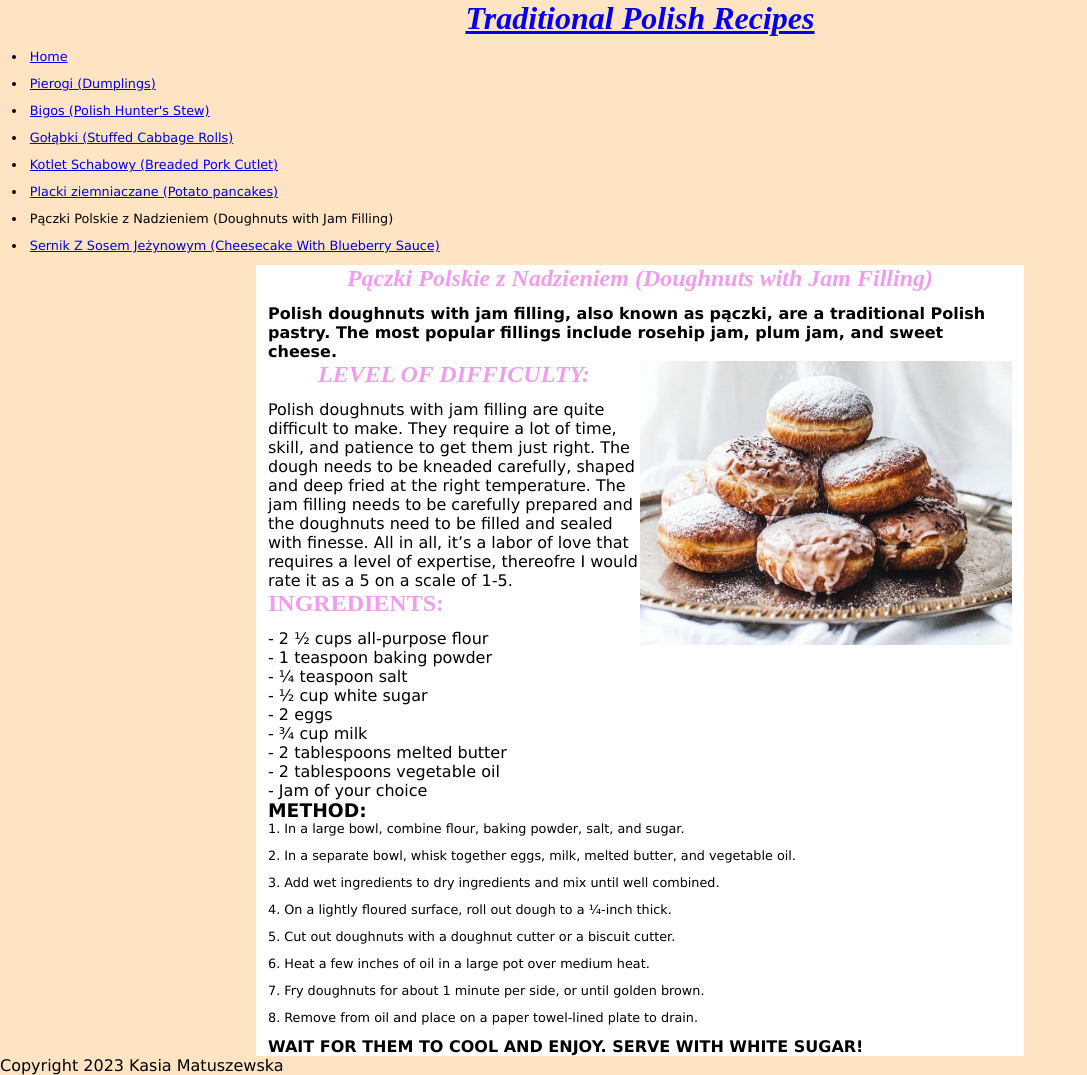
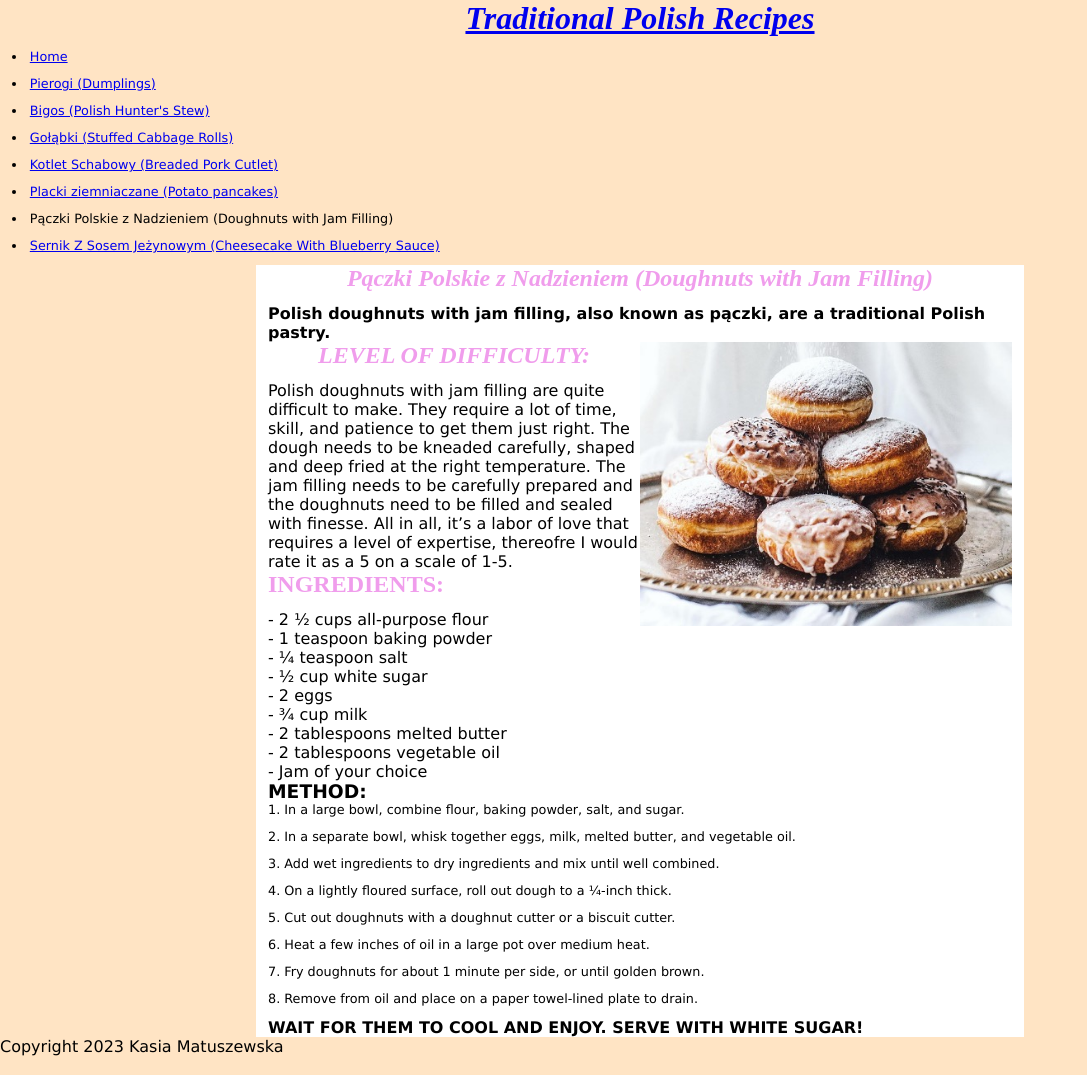
Before and after one commit to kasiamatuszewska/recipewebsite, a Jekyll site: the page built from _recipes/pączki-polskie-z-nadzieniem-doughnuts-with-jam-filling.md, in a window 1280 px wide. Shown: the whole page, without its empty margins (0-1087 px from the left). Built offline with Jekyll 4.4.1, drawn with Linux system fonts in a browser that asks for light colours.

Commit message:
Update Recipe “pączki-polskie-z-nadzieniem-doughnuts-with-jam-filling”

```diff
--- a/_recipes/pączki-polskie-z-nadzieniem-doughnuts-with-jam-filling.md
+++ b/_recipes/pączki-polskie-z-nadzieniem-doughnuts-with-jam-filling.md
@@ -4,7 +4,7 @@ date: 2023-02-14T13:06:19.468Z
 order: 6
 layout: recipe
 ---
-**Polish doughnuts with jam filling, also known as pączki, are a traditional Polish pastry. The most popular fillings include rosehip jam, plum jam, and sweet cheese.**
+**Polish doughnuts with jam filling, also known as pączki, are a traditional Polish pastry.**
 
 ![](../uploads/rghnre.jpg)
 
```
